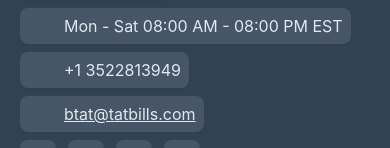
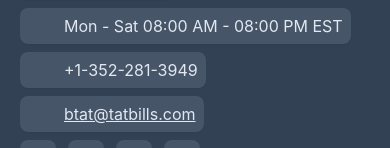
Before and after one commit to WerdoxDev/tat-consulting, a Svelte app: page / in a window 390 px wide. Shown: the part 3012-3160 px from the top of the page. Built offline with nearby package versions, Linux system fonts and the light colour scheme; some icons are missing.

Commit message:
changed phone number

```diff
--- a/src/pages/Home.svelte
+++ b/src/pages/Home.svelte
@@ -106,7 +106,7 @@
         </div>
         <div class="flex justify-center items-center gap-x-2 bg-slate-600 rounded-lg py-1 px-2 shadow-sm">
           <Icon src={Phone} theme="solid" class="text-sky-400 w-7 h-7" />
-          <p class="text-slate-200">+1 3522813949</p>
+          <p class="text-slate-200">+1-352-281-3949</p>
         </div>
         <div class="flex justify-center items-center gap-x-2 bg-slate-600 rounded-lg py-1 px-2 shadow-sm">
           <Icon src={AtSymbol} theme="solid" class="text-sky-400 w-7 h-7" />
```
